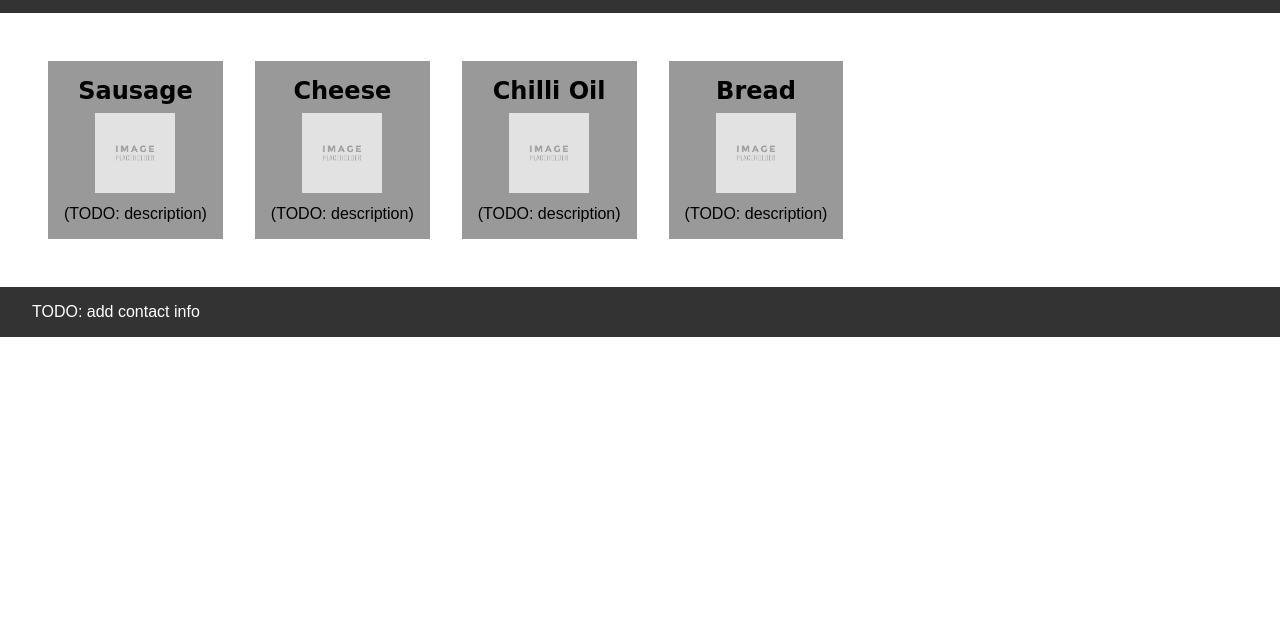
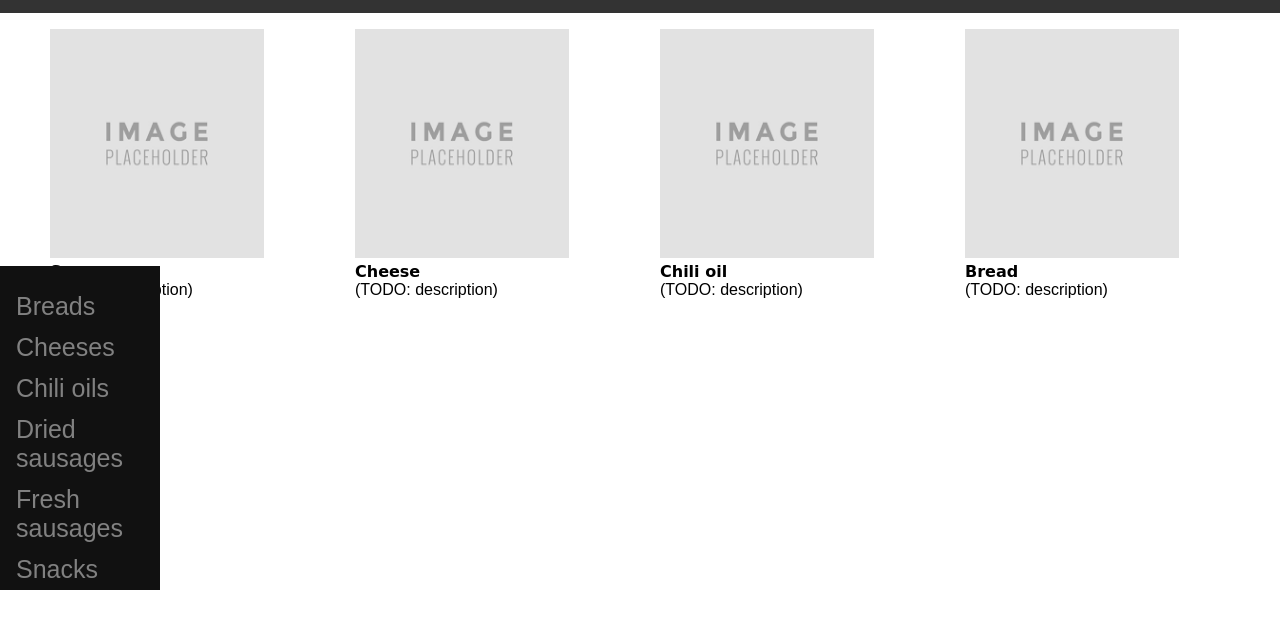
Before and after one commit to Royalsoftwareisonline/FoodSite, a plain HTML site: page index.html in a window 1280 px wide. Shown: the part 70-698 px from the top of the page. Drawn offline with Linux system fonts and the light colour scheme; a web font is replaced by a local one.

Commit message:
Looks good, needs to be scrollable/stacked rows

```diff
--- a/index.html
+++ b/index.html
@@ -23,35 +23,51 @@
 			</div>
 		</nav>
 	</header>
+		<div class="sidenav">
+			<a href="#">Breads</a>
+			<a href="#">Cheeses</a>
+			<a href="#">Chili oils</a>
+			<a href="#">Dried sausages</a>
+			<a href="#">Fresh sausages</a>
+			<a href="#">Snacks</a>
+		</div>
 
 	<main>
-		<section tabindex="0" onclick="location.href = 'sausage.html';">
-			<h2>Sausage</h2>
+		<figure class= "product">
 			<img src="placeholder.png" alt="">
-			<p>(TODO: description)</p>
-		</section>
+			<figcaption>
+				<h4>Sausage</h4>
+			</figcaption>
+			<figcaption>(TODO: description)</figcaption>
+		</figure>
 
-		<section>
-			<h2>Cheese</h2>
+		<figure class= "product">
 			<img src="placeholder.png" alt="">
-			<p>(TODO: description)</p>
-		</section>
+			<figcaption>
+				<h4>Cheese</h4>
+			</figcaption>
+			<figcaption>(TODO: description)</figcaption>
+		</figure>
 
-		<section>
-			<h2>Chilli Oil</h2>
+		<figure class= "product">
 			<img src="placeholder.png" alt="">
-			<p>(TODO: description)</p>
-		</section>
+			<figcaption>
+				<h4>Chili oil</h4>
+			</figcaption>
+			<figcaption>(TODO: description)</figcaption>
+		</figure>
 
-		<section>
-			<h2>Bread</h2>
+		<figure class= "product">
 			<img src="placeholder.png" alt="">
-			<p>(TODO: description)</p>
-		</section>
+			<figcaption>
+				<h4>Bread</h4>
+			</figcaption>
+			<figcaption>(TODO: description)</figcaption>
+		</figure>
 	</main>
 
-	<footer id="footer">
+	<!-- <footer id="footer">
 		TODO: add contact info
-	</footer>
+	</footer> -->
 </body>
 </html>
--- a/style.css
+++ b/style.css
@@ -44,11 +44,20 @@ header a:hover {
 	text-decoration: underline;
 }
 
-main {
+ main {
 	display: flex;
 	justify-content: flex-start;
-	padding: 2em;
+	position: fixed;
+	right: 50px;
 }
+
+img {
+	width: 95%;
+	height: 90%;
+}
+
+r
+
 
 main section {
 	margin: 1em;
@@ -70,3 +79,40 @@ main section img {
 main section p {
 	text-align: left;
 }
+
+/* The sidebar menu */
+.sidenav {
+	width: 160px; /* Set the width of the sidebar */
+	position: fixed; /* Fixed Sidebar (stay in place on scroll) */
+	z-index: 1; /* Stay on top */
+	bottom: 140px; /* Stay at the top */
+	background-color: #111; /* Black */
+	overflow-x: hidden; /* Disable horizontal scroll */
+	padding-top: 20px;
+  }
+
+  /* The navigation menu links */
+  .sidenav a {
+	padding: 6px 8px 6px 16px;
+	text-decoration: none;
+	font-size: 25px;
+	color: #818181;
+	display: block;
+  }
+
+  /* When you mouse over the navigation links, change their color */
+  .sidenav a:hover {
+	color: #f1f1f1;
+  }
+
+  /* Style page content */
+  .main {
+	margin-left: 160px; /* Same as the width of the sidebar */
+	padding: 0px 10px;
+  }
+
+  /* On smaller screens, where height is less than 450px, change the style of the sidebar (less padding and a smaller font size) */
+  @media screen and (max-height: 450px) {
+	.sidenav {padding-top: 15px;}
+	.sidenav a {font-size: 18px;}
+  }
```
Also changed, not shown: cart.html (+1 -1 lines).
